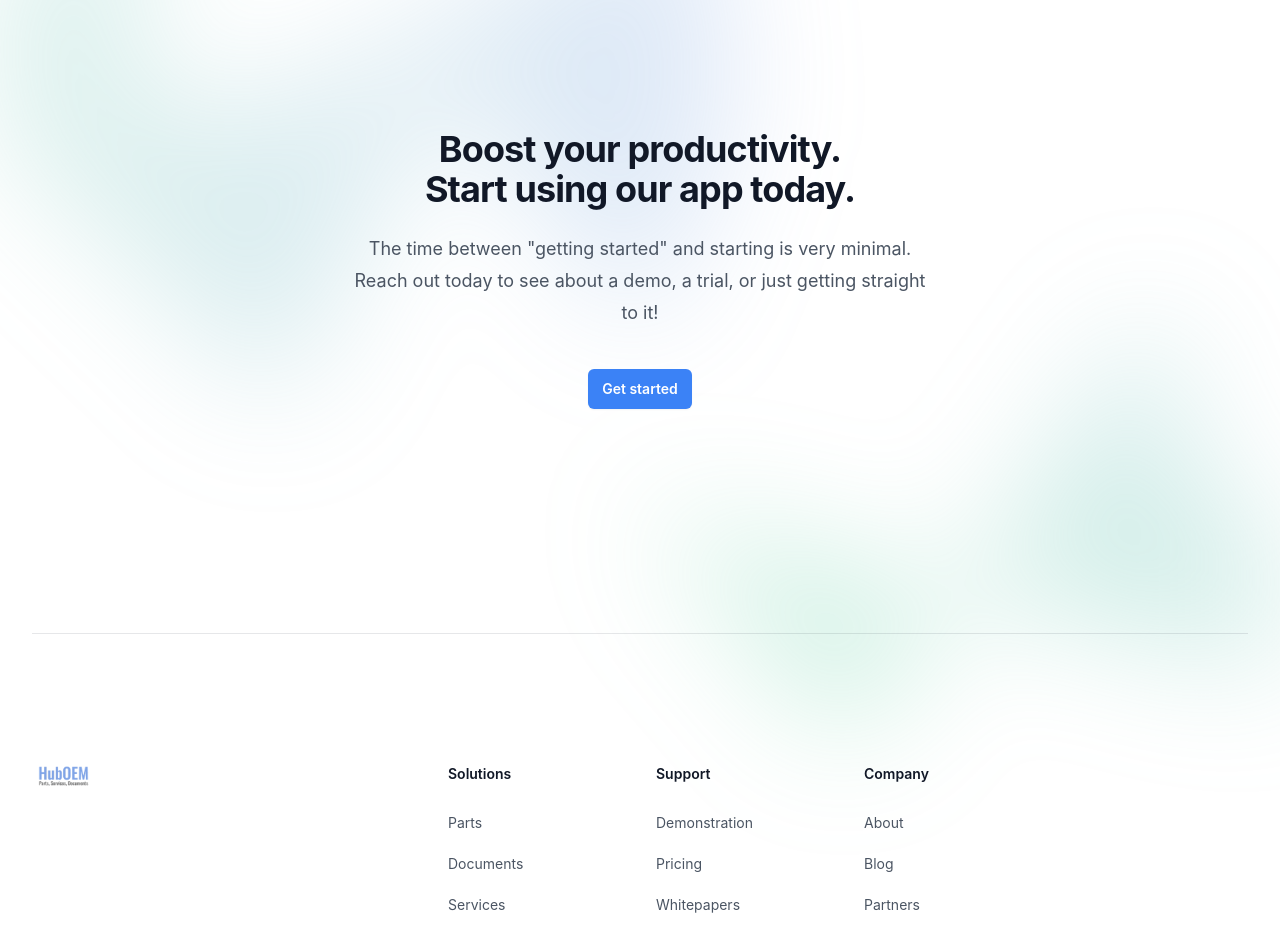
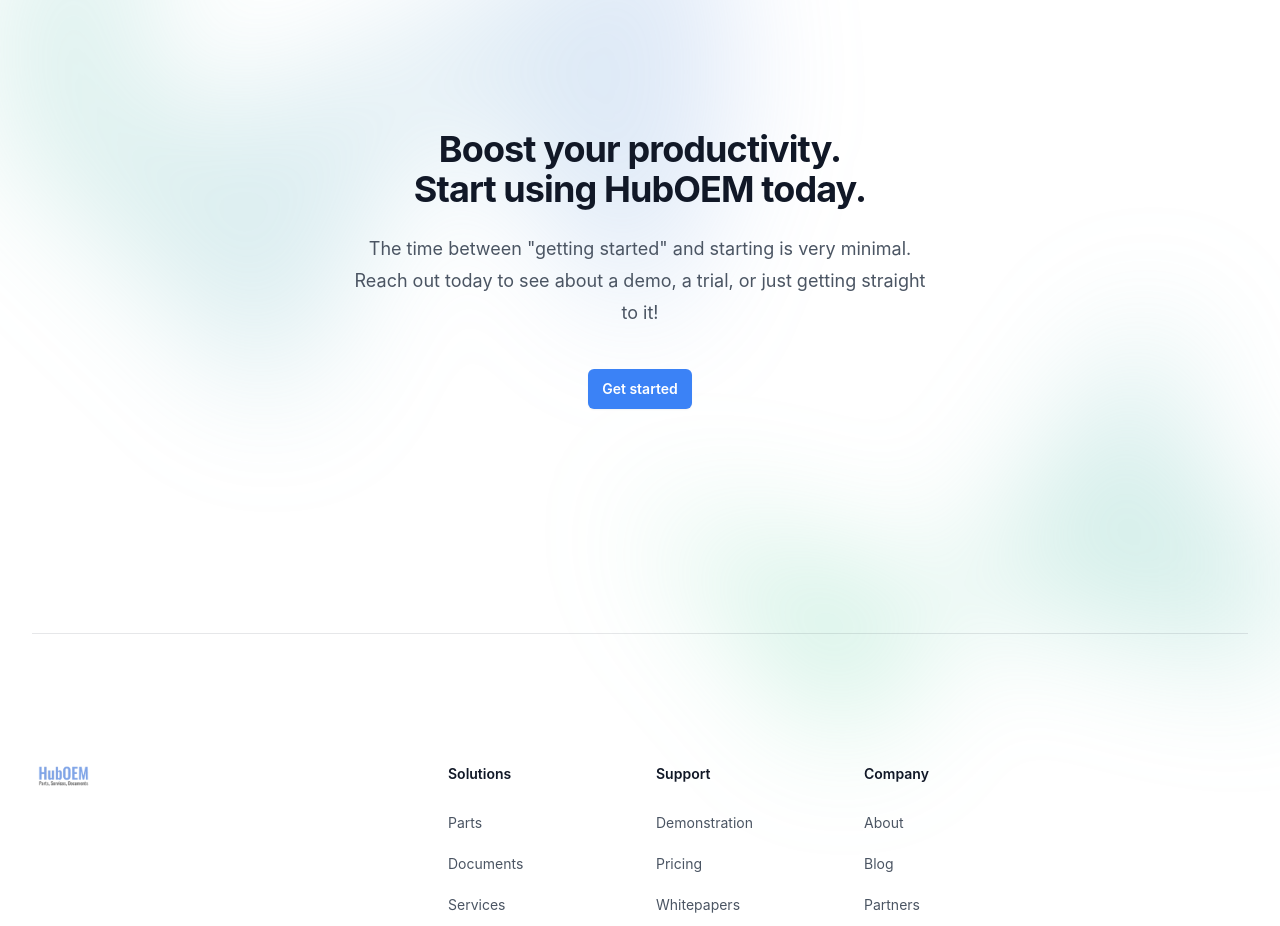
Before and after one commit to ethanfree23/huboem_marketing_page, a React (Create React App) app: page / in a window 1280 px wide. Shown: the part 6280-7206 px from the top of the page. Built offline with nearby package versions, Linux system fonts and the light colour scheme.

Commit message:
logo in header links to homepage

```diff
--- a/src/components/Header.js
+++ b/src/components/Header.js
@@ -23,7 +23,7 @@
         <header className="absolute inset-x-0 top-0 z-50">
             <nav className="flex items-center justify-between p-6 lg:px-8" aria-label="Global">
                 <div className="flex lg:flex-1">
-                    <a href="#" className="-m-1.5 p-1.5">
+                    <a href="Homepage" className="-m-1.5 p-1.5">
                         <span className="sr-only">Your Company</span>
                         <img
                             className="h-8 w-auto"
--- a/src/pages/Homepage.js
+++ b/src/pages/Homepage.js
@@ -473,7 +473,7 @@
                         <h2 className="text-3xl font-bold tracking-tight text-gray-900 sm:text-4xl">
                             Boost your productivity.
                             <br />
-                            Start using our app today.
+                            Start using HubOEM today.
                         </h2>
                         <p className="mx-auto mt-6 max-w-xl text-lg leading-8 text-gray-600">
                             The time between "getting started" and starting is very minimal. Reach out today to see about a demo, a trial, or just getting straight to it!
```
